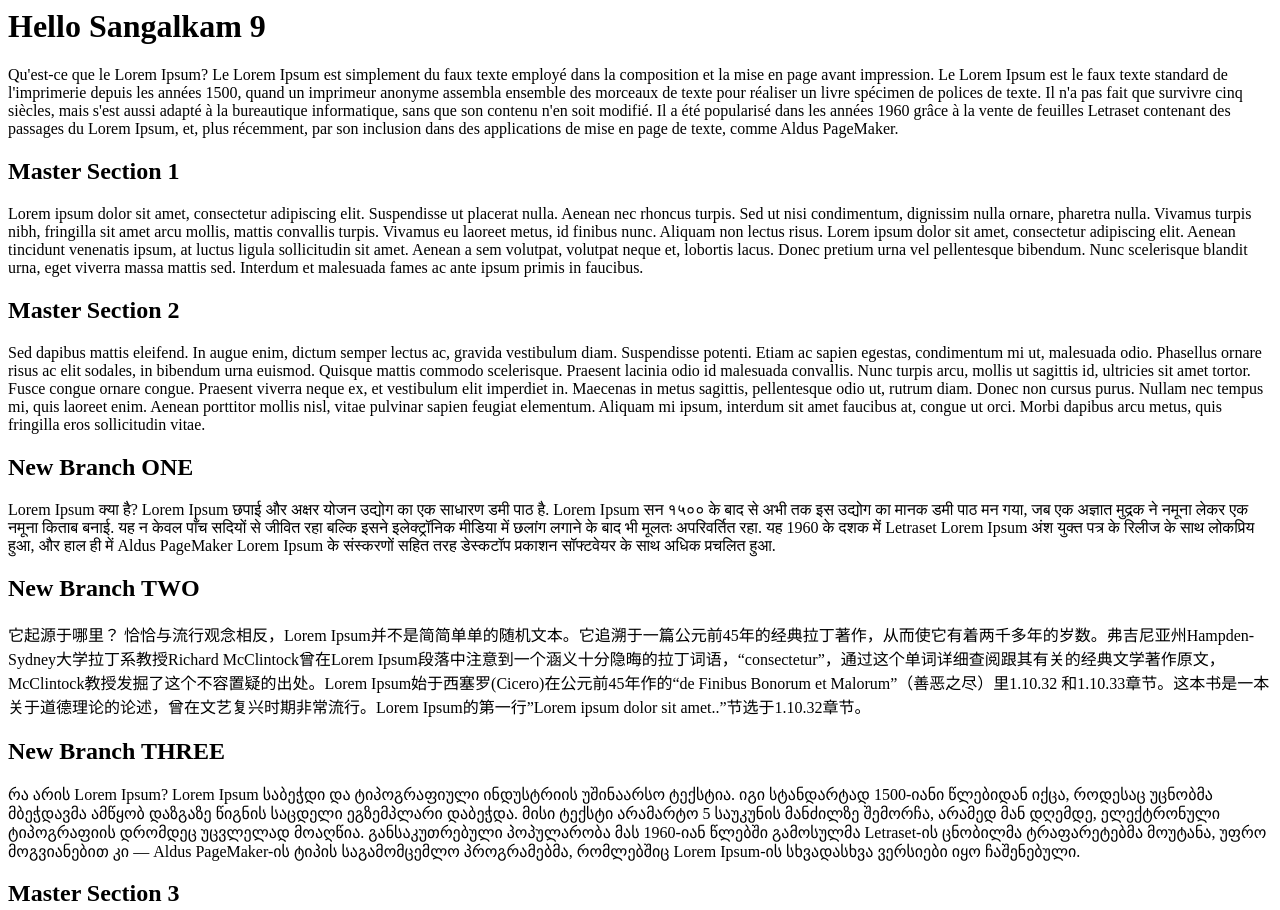
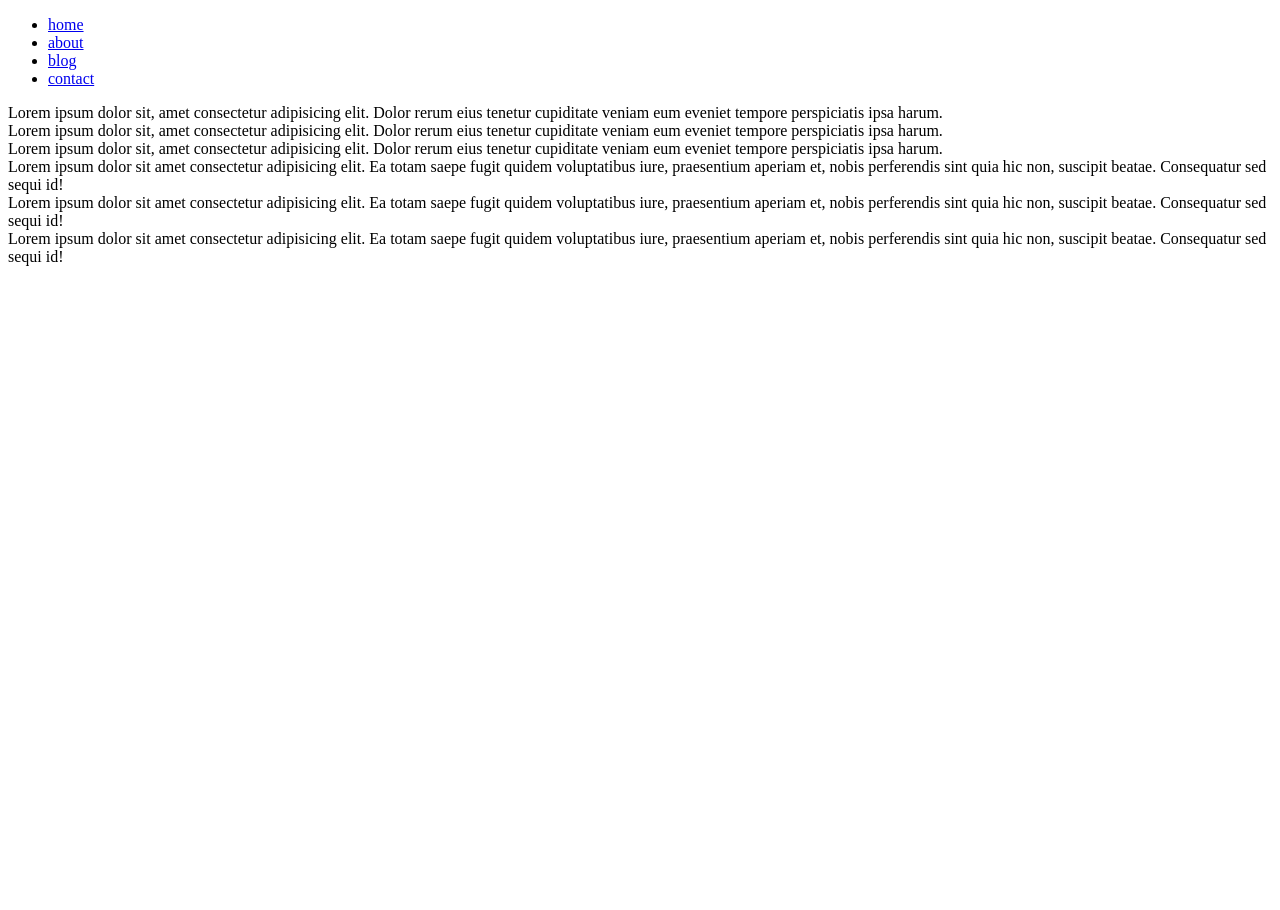
Before and after one commit to yorxman/NewRepository, a plain HTML site: page index.html in a window 1280 px wide. Shown: the top 910 px of the page. After the commit the page ends 800 px from the top, so only its background shows below. Drawn offline with Linux system fonts and the light colour scheme.

Commit message:
My Commit 2

```diff
--- /dev/null
+++ b/css/main.css
@@ -0,0 +1,14 @@
+body {
+    margin: 0;
+    padding: 0;
+    background-color: #ccc;
+}
+
+ul {
+
+}
+
+li {
+    display: inline;
+    text-decoration: none;
+}
--- a/index.html
+++ b/index.html
@@ -1,26 +1,49 @@
-<HTML>
-<h1>Hello Sangalkam 9</h1>
-Qu'est-ce que le Lorem Ipsum?
-Le Lorem Ipsum est simplement du faux texte employé dans la composition et la mise en page avant impression. Le Lorem Ipsum est le faux texte standard de l'imprimerie depuis les années 1500, quand un imprimeur anonyme assembla ensemble des morceaux de texte pour réaliser un livre spécimen de polices de texte. Il n'a pas fait que survivre cinq siècles, mais s'est aussi adapté à la bureautique informatique, sans que son contenu n'en soit modifié. Il a été popularisé dans les années 1960 grâce à la vente de feuilles Letraset contenant des passages du Lorem Ipsum, et, plus récemment, par son inclusion dans des applications de mise en page de texte, comme Aldus PageMaker.
-
-<h2>Master Section 1</h2>
-Lorem ipsum dolor sit amet, consectetur adipiscing elit. Suspendisse ut placerat nulla. Aenean nec rhoncus turpis. Sed ut nisi condimentum, dignissim nulla ornare, pharetra nulla. Vivamus turpis nibh, fringilla sit amet arcu mollis, mattis convallis turpis. Vivamus eu laoreet metus, id finibus nunc. Aliquam non lectus risus. Lorem ipsum dolor sit amet, consectetur adipiscing elit. Aenean tincidunt venenatis ipsum, at luctus ligula sollicitudin sit amet. Aenean a sem volutpat, volutpat neque et, lobortis lacus. Donec pretium urna vel pellentesque bibendum. Nunc scelerisque blandit urna, eget viverra massa mattis sed. Interdum et malesuada fames ac ante ipsum primis in faucibus.
-
-<h2>Master Section 2</h2>
-Sed dapibus mattis eleifend. In augue enim, dictum semper lectus ac, gravida vestibulum diam. Suspendisse potenti. Etiam ac sapien egestas, condimentum mi ut, malesuada odio. Phasellus ornare risus ac elit sodales, in bibendum urna euismod. Quisque mattis commodo scelerisque. Praesent lacinia odio id malesuada convallis. Nunc turpis arcu, mollis ut sagittis id, ultricies sit amet tortor. Fusce congue ornare congue. Praesent viverra neque ex, et vestibulum elit imperdiet in. Maecenas in metus sagittis, pellentesque odio ut, rutrum diam. Donec non cursus purus. Nullam nec tempus mi, quis laoreet enim. Aenean porttitor mollis nisl, vitae pulvinar sapien feugiat elementum. Aliquam mi ipsum, interdum sit amet faucibus at, congue ut orci. Morbi dapibus arcu metus, quis fringilla eros sollicitudin vitae.
-
-
-<h2>New Branch ONE</h2>
-Lorem Ipsum क्या है?
-Lorem Ipsum छपाई और अक्षर योजन उद्योग का एक साधारण डमी पाठ है. Lorem Ipsum सन १५०० के बाद से अभी तक इस उद्योग का मानक डमी पाठ मन गया, जब एक अज्ञात मुद्रक ने नमूना लेकर एक नमूना किताब बनाई. यह न केवल पाँच सदियों से जीवित रहा बल्कि इसने इलेक्ट्रॉनिक मीडिया में छलांग लगाने के बाद भी मूलतः अपरिवर्तित रहा. यह 1960 के दशक में Letraset Lorem Ipsum अंश युक्त पत्र के रिलीज के साथ लोकप्रिय हुआ, और हाल ही में Aldus PageMaker Lorem Ipsum के संस्करणों सहित तरह डेस्कटॉप प्रकाशन सॉफ्टवेयर के साथ अधिक प्रचलित हुआ.
-
-<h2>New Branch TWO</h2>
-它起源于哪里？
-恰恰与流行观念相反，Lorem Ipsum并不是简简单单的随机文本。它追溯于一篇公元前45年的经典拉丁著作，从而使它有着两千多年的岁数。弗吉尼亚州Hampden-Sydney大学拉丁系教授Richard McClintock曾在Lorem Ipsum段落中注意到一个涵义十分隐晦的拉丁词语，“consectetur”，通过这个单词详细查阅跟其有关的经典文学著作原文，McClintock教授发掘了这个不容置疑的出处。Lorem Ipsum始于西塞罗(Cicero)在公元前45年作的“de Finibus Bonorum et Malorum”（善恶之尽）里1.10.32 和1.10.33章节。这本书是一本关于道德理论的论述，曾在文艺复兴时期非常流行。Lorem Ipsum的第一行”Lorem ipsum dolor sit amet..”节选于1.10.32章节。
-
-<h2>New Branch THREE</h2>
-რა არის Lorem Ipsum?
-Lorem Ipsum საბეჭდი და ტიპოგრაფიული ინდუსტრიის უშინაარსო ტექსტია. იგი სტანდარტად 1500-იანი წლებიდან იქცა, როდესაც უცნობმა მბეჭდავმა ამწყობ დაზგაზე წიგნის საცდელი ეგზემპლარი დაბეჭდა. მისი ტექსტი არამარტო 5 საუკუნის მანძილზე შემორჩა, არამედ მან დღემდე, ელექტრონული ტიპოგრაფიის დრომდეც უცვლელად მოაღწია. განსაკუთრებული პოპულარობა მას 1960-იან წლებში გამოსულმა Letraset-ის ცნობილმა ტრაფარეტებმა მოუტანა, უფრო მოგვიანებით კი — Aldus PageMaker-ის ტიპის საგამომცემლო პროგრამებმა, რომლებშიც Lorem Ipsum-ის სხვადასხვა ვერსიები იყო ჩაშენებული.
-
-<h2>Master Section 3</h2>
-Nullam mattis libero efficitur, porttitor ante in, varius risus. Nam lobortis non dolor ac iaculis. Fusce rutrum, justo id dictum ornare, leo sapien tristique odio, vitae sagittis libero nibh vitae turpis. Etiam accumsan tellus libero. Etiam tempor dui vel lobortis tempor. Aenean laoreet mauris dui, ac feugiat sapien facilisis consectetur. Duis gravida lacinia pellentesque. Nunc vel pretium mauris, eu interdum odio. Nulla nec faucibus ex. Nam volutpat, ante at pellentesque rutrum, dui elit accumsan enim, et tristique lacus augue id ligula. Maecenas ac enim at magna euismod scelerisque.
+<!DOCTYPE html>
+<html lang="en">
+<head>
+    <meta charset="UTF-8">
+    <meta http-equiv="X-UA-Compatible" content="IE=edge">
+    <meta name="viewport" content="width=device-width, initial-scale=1.0">
+    <title>Document</title>
+</head>
+<body>
+    <div class="container">
+        <header>
+            <nav class="navBar">
+                <ul>
+                    <li><a href="#">home</a></li>
+                    <li><a href="#">about</a></li>
+                    <li><a href="#">blog</a></li>
+                    <li><a href="#">contact</a></li>
+                </ul>
+            </nav>
+        </header>
+        <main>
+            <aside>
+                <article>
+                    Lorem ipsum dolor sit, amet consectetur adipisicing elit. Dolor rerum eius tenetur cupiditate veniam eum eveniet tempore perspiciatis ipsa harum.
+                </article>
+                <article>
+                    Lorem ipsum dolor sit, amet consectetur adipisicing elit. Dolor rerum eius tenetur cupiditate veniam eum eveniet tempore perspiciatis ipsa harum.
+                </article>
+                <article>
+                    Lorem ipsum dolor sit, amet consectetur adipisicing elit. Dolor rerum eius tenetur cupiditate veniam eum eveniet tempore perspiciatis ipsa harum.
+                </article>
+            </aside>
+            <main>
+                <section>
+                    <article>
+                        Lorem ipsum dolor sit amet consectetur adipisicing elit. Ea totam saepe fugit quidem voluptatibus iure, praesentium aperiam et, nobis perferendis sint quia hic non, suscipit beatae. Consequatur sed sequi id!
+                    </article>
+                    <article>
+                        Lorem ipsum dolor sit amet consectetur adipisicing elit. Ea totam saepe fugit quidem voluptatibus iure, praesentium aperiam et, nobis perferendis sint quia hic non, suscipit beatae. Consequatur sed sequi id!
+                    </article>
+                    <article>
+                        Lorem ipsum dolor sit amet consectetur adipisicing elit. Ea totam saepe fugit quidem voluptatibus iure, praesentium aperiam et, nobis perferendis sint quia hic non, suscipit beatae. Consequatur sed sequi id!
+                    </article>
+                </section>
+            </main>
+        </main>
+    </div>
+</body>
+</html>
```
